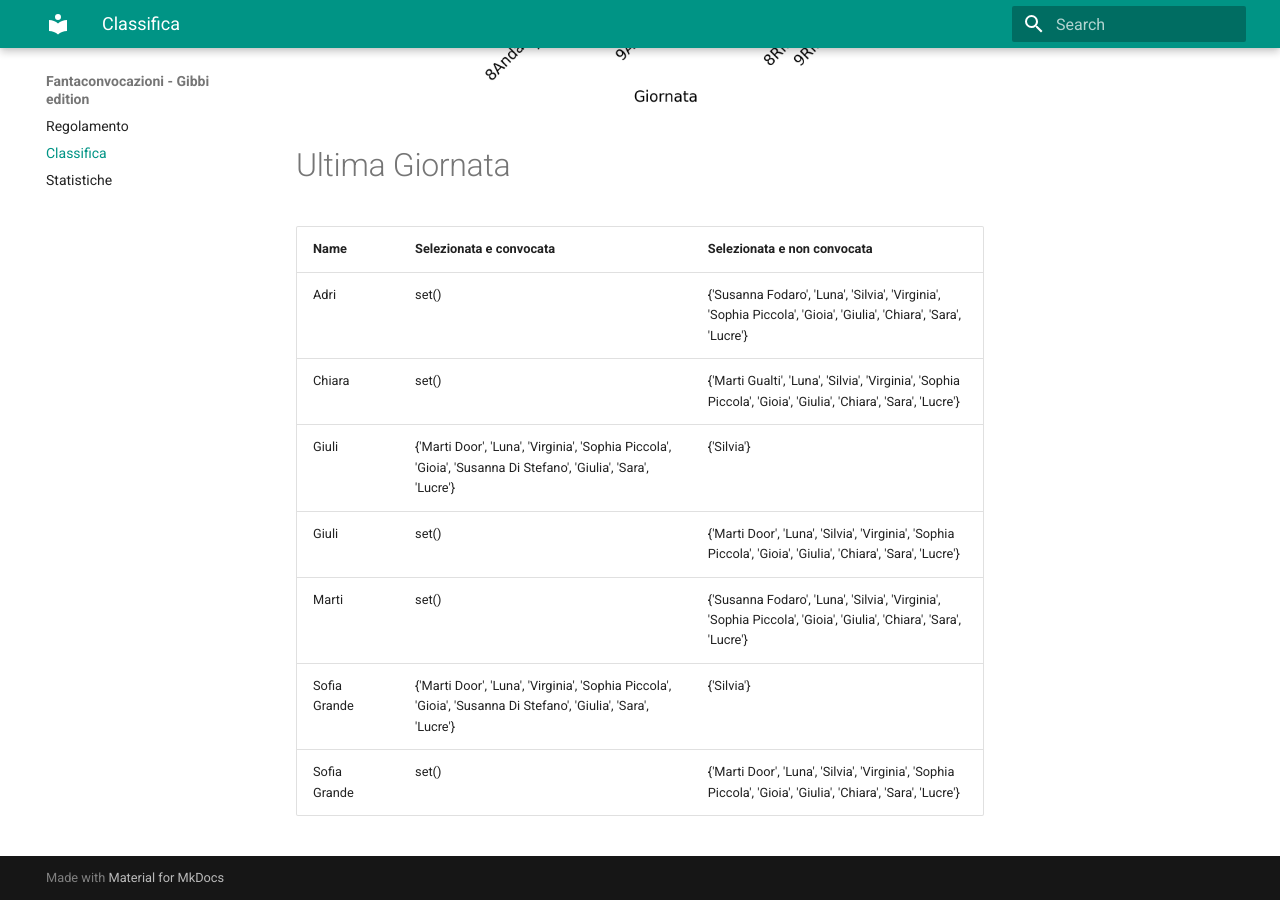
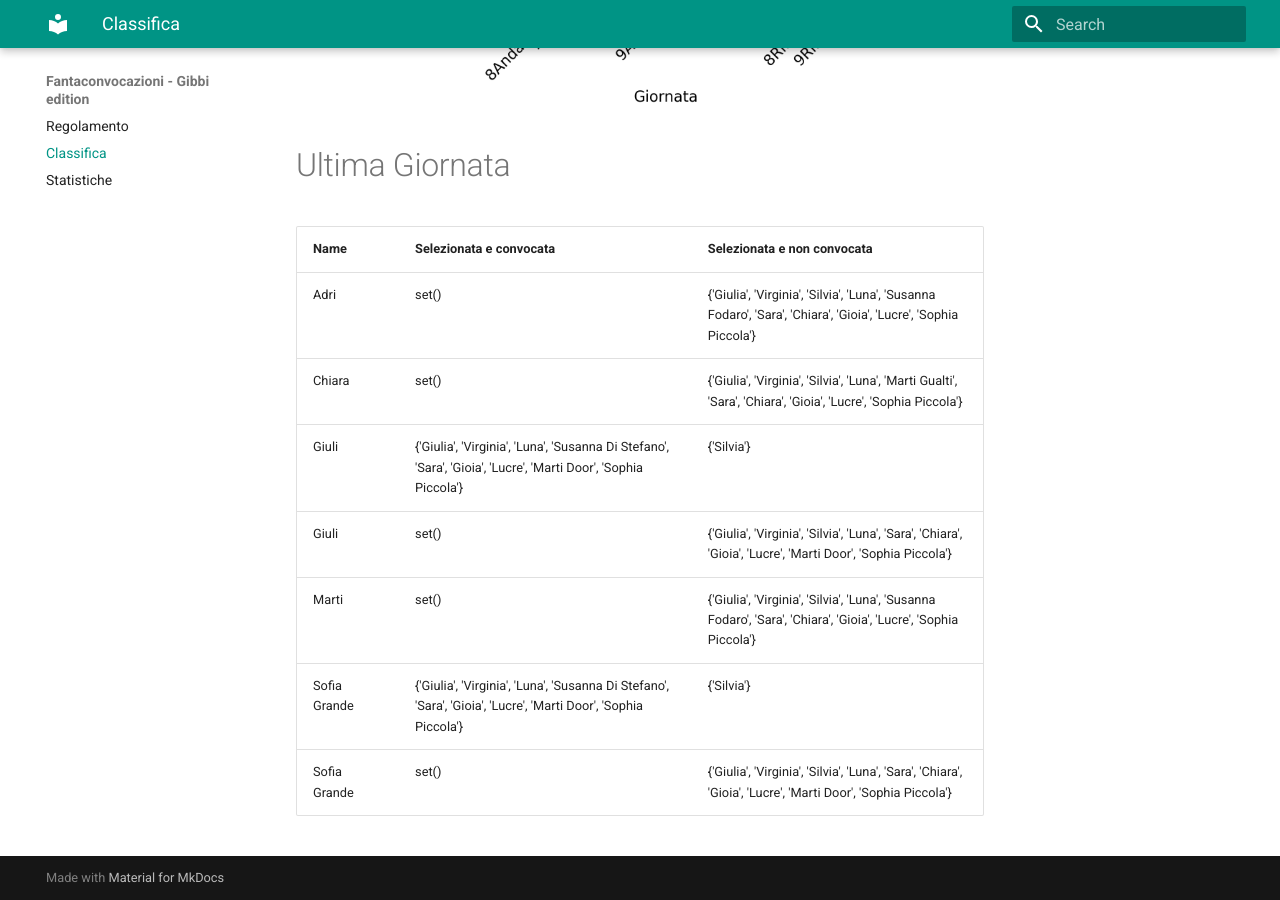
Before and after one commit to martinig94/fantagibbi, an MkDocs documentation site: the page built from docs/Classifica.md, in a window 1280 px wide and 900 px high, scrolled down 1003 px. Built offline with MkDocs 1.6.1 and Material for MkDocs 9.7.7, drawn with Linux system fonts in a browser that asks for light colours.

Commit message:
Auto-update from main.py

```diff
--- a/docs/Classifica.md
+++ b/docs/Classifica.md
@@ -18,11 +18,11 @@
 <!-- START_TABLE CORRECT -->
 | Name         | Selezionata e convocata                                                                                        | Selezionata e non convocata                                                                                      |
 |:-------------|:---------------------------------------------------------------------------------------------------------------|:-----------------------------------------------------------------------------------------------------------------|
-| Adri         | set()                                                                                                          | {'Susanna Fodaro', 'Luna', 'Silvia', 'Virginia', 'Sophia Piccola', 'Gioia', 'Giulia', 'Chiara', 'Sara', 'Lucre'} |
-| Chiara       | set()                                                                                                          | {'Marti Gualti', 'Luna', 'Silvia', 'Virginia', 'Sophia Piccola', 'Gioia', 'Giulia', 'Chiara', 'Sara', 'Lucre'}   |
-| Giuli        | {'Marti Door', 'Luna', 'Virginia', 'Sophia Piccola', 'Gioia', 'Susanna Di Stefano', 'Giulia', 'Sara', 'Lucre'} | {'Silvia'}                                                                                                       |
-| Giuli        | set()                                                                                                          | {'Marti Door', 'Luna', 'Silvia', 'Virginia', 'Sophia Piccola', 'Gioia', 'Giulia', 'Chiara', 'Sara', 'Lucre'}     |
-| Marti        | set()                                                                                                          | {'Susanna Fodaro', 'Luna', 'Silvia', 'Virginia', 'Sophia Piccola', 'Gioia', 'Giulia', 'Chiara', 'Sara', 'Lucre'} |
-| Sofia Grande | {'Marti Door', 'Luna', 'Virginia', 'Sophia Piccola', 'Gioia', 'Susanna Di Stefano', 'Giulia', 'Sara', 'Lucre'} | {'Silvia'}                                                                                                       |
-| Sofia Grande | set()                                                                                                          | {'Marti Door', 'Luna', 'Silvia', 'Virginia', 'Sophia Piccola', 'Gioia', 'Giulia', 'Chiara', 'Sara', 'Lucre'}     |
+| Adri         | set()                                                                                                          | {'Giulia', 'Virginia', 'Silvia', 'Luna', 'Susanna Fodaro', 'Sara', 'Chiara', 'Gioia', 'Lucre', 'Sophia Piccola'} |
+| Chiara       | set()                                                                                                          | {'Giulia', 'Virginia', 'Silvia', 'Luna', 'Marti Gualti', 'Sara', 'Chiara', 'Gioia', 'Lucre', 'Sophia Piccola'}   |
+| Giuli        | {'Giulia', 'Virginia', 'Luna', 'Susanna Di Stefano', 'Sara', 'Gioia', 'Lucre', 'Marti Door', 'Sophia Piccola'} | {'Silvia'}                                                                                                       |
+| Giuli        | set()                                                                                                          | {'Giulia', 'Virginia', 'Silvia', 'Luna', 'Sara', 'Chiara', 'Gioia', 'Lucre', 'Marti Door', 'Sophia Piccola'}     |
+| Marti        | set()                                                                                                          | {'Giulia', 'Virginia', 'Silvia', 'Luna', 'Susanna Fodaro', 'Sara', 'Chiara', 'Gioia', 'Lucre', 'Sophia Piccola'} |
+| Sofia Grande | {'Giulia', 'Virginia', 'Luna', 'Susanna Di Stefano', 'Sara', 'Gioia', 'Lucre', 'Marti Door', 'Sophia Piccola'} | {'Silvia'}                                                                                                       |
+| Sofia Grande | set()                                                                                                          | {'Giulia', 'Virginia', 'Silvia', 'Luna', 'Sara', 'Chiara', 'Gioia', 'Lucre', 'Marti Door', 'Sophia Piccola'}     |
 <!-- END_TABLE CORRECT -->
```
